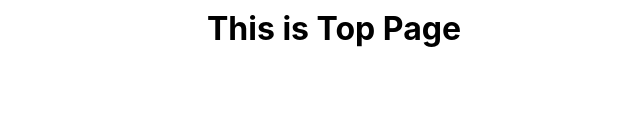
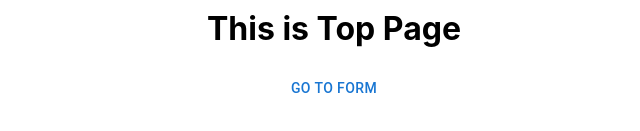
Before and after one commit to santooooooo/WHEARE, a React (Create React App) app: page / in a window 1280 px wide. Shown: the part 285-416 px from the top of the page, without its empty margins (306-946 px from the left). Built offline with nearby package versions, Linux system fonts and the light colour scheme; the HTML template or start-up script is replaced by a standard one.

Commit message:
#1 add button to go to form in top page

```diff
--- a/src/Top/top.tsx
+++ b/src/Top/top.tsx
@@ -1,9 +1,15 @@
-import React from "react";
+import { useNavigate } from "react-router-dom";
+import { Button } from "@mui/material";
 
 export default function Top() {
+  const navigate = useNavigate();
+
   return (
     <div className="top">
       <h1>This is Top Page</h1>
+      <Button onClick={() => navigate(`/form`)} sx={{ width: 1 / 1 }}>
+        Go to Form
+      </Button>
     </div>
   );
 }
```
Also changed, not shown: tsconfig.json (+2 -8 lines).
